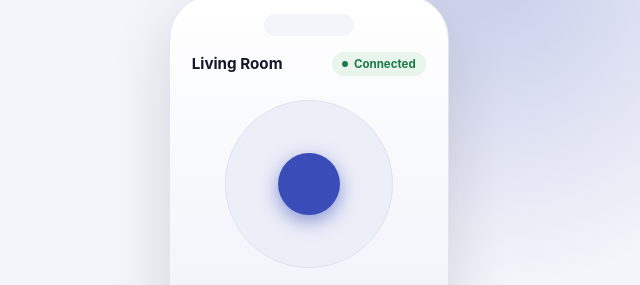
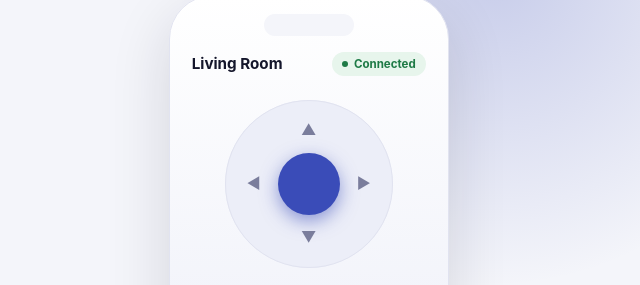
Before and after one commit to lufaur/aimioapp, a plain HTML site: page index.html in a window 1280 px wide. Shown: the part 196-481 px from the top of the page, 626-1266 px from the left. Drawn offline with Linux system fonts and the light colour scheme.

Commit message:
Add directional arrows to D-pad mockup

```diff
--- a/index.html
+++ b/index.html
@@ -93,6 +93,10 @@
         </div>
         <div class="dpad">
           <div class="ring"></div>
+          <span class="arrow up">▲</span>
+          <span class="arrow right">▶</span>
+          <span class="arrow down">▼</span>
+          <span class="arrow left">◀</span>
           <div class="ok"></div>
         </div>
         <div class="key-row">
@@ -178,6 +182,10 @@
       <div>
         <div class="dpad" style="margin: 0 auto;">
           <div class="ring"></div>
+          <span class="arrow up">▲</span>
+          <span class="arrow right">▶</span>
+          <span class="arrow down">▼</span>
+          <span class="arrow left">◀</span>
           <div class="ok"></div>
         </div>
       </div>
--- a/style.css
+++ b/style.css
@@ -269,6 +269,16 @@ h1.headline span { color: var(--accent); }
     border-radius: 50%;
     border: 1.5px solid var(--border);
 }
+.dpad .arrow {
+    position: absolute;
+    font-size: 0.95rem;
+    color: var(--ink-muted);
+    line-height: 1;
+}
+.dpad .arrow.up    { top: 22px; left: 50%; transform: translateX(-50%); }
+.dpad .arrow.down  { bottom: 22px; left: 50%; transform: translateX(-50%); }
+.dpad .arrow.left  { left: 22px; top: 50%; transform: translateY(-50%); }
+.dpad .arrow.right { right: 22px; top: 50%; transform: translateY(-50%); }
 .dpad .ok {
     width: 62px; height: 62px;
     border-radius: 50%;
```
